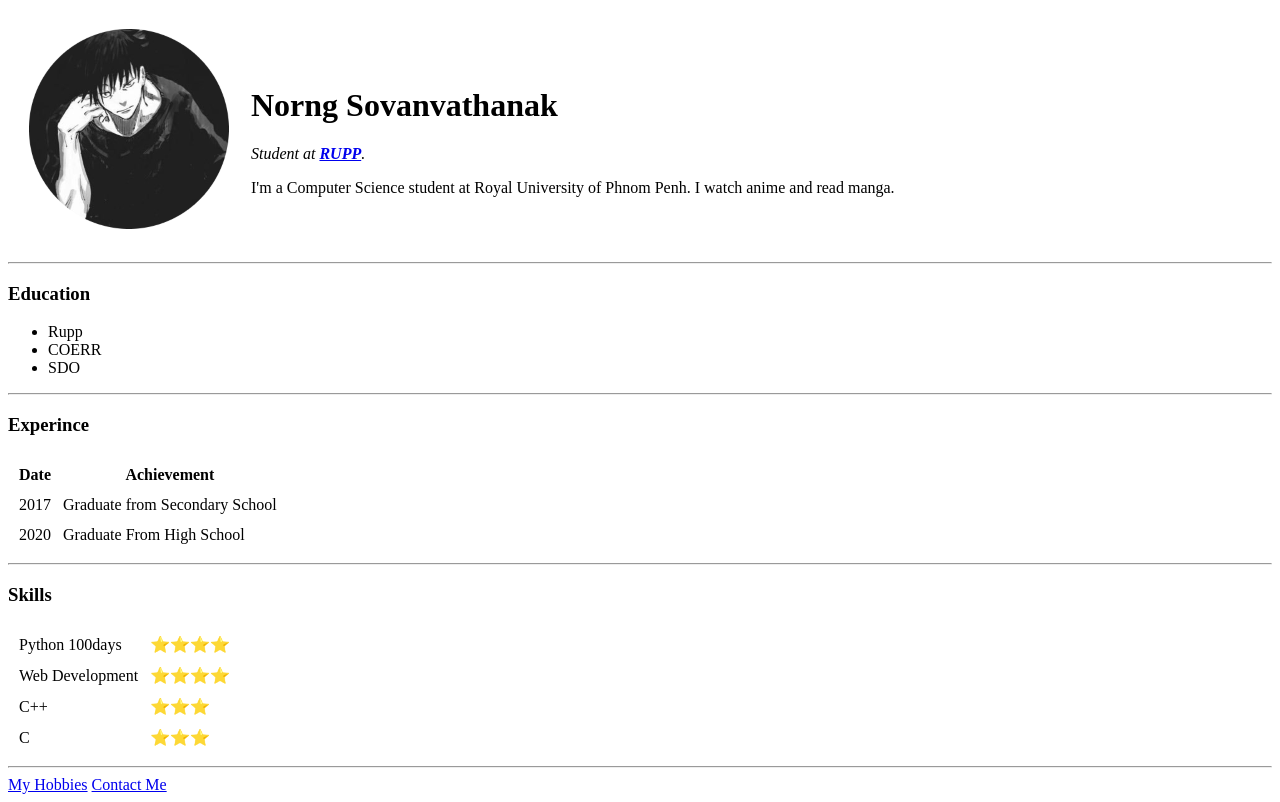
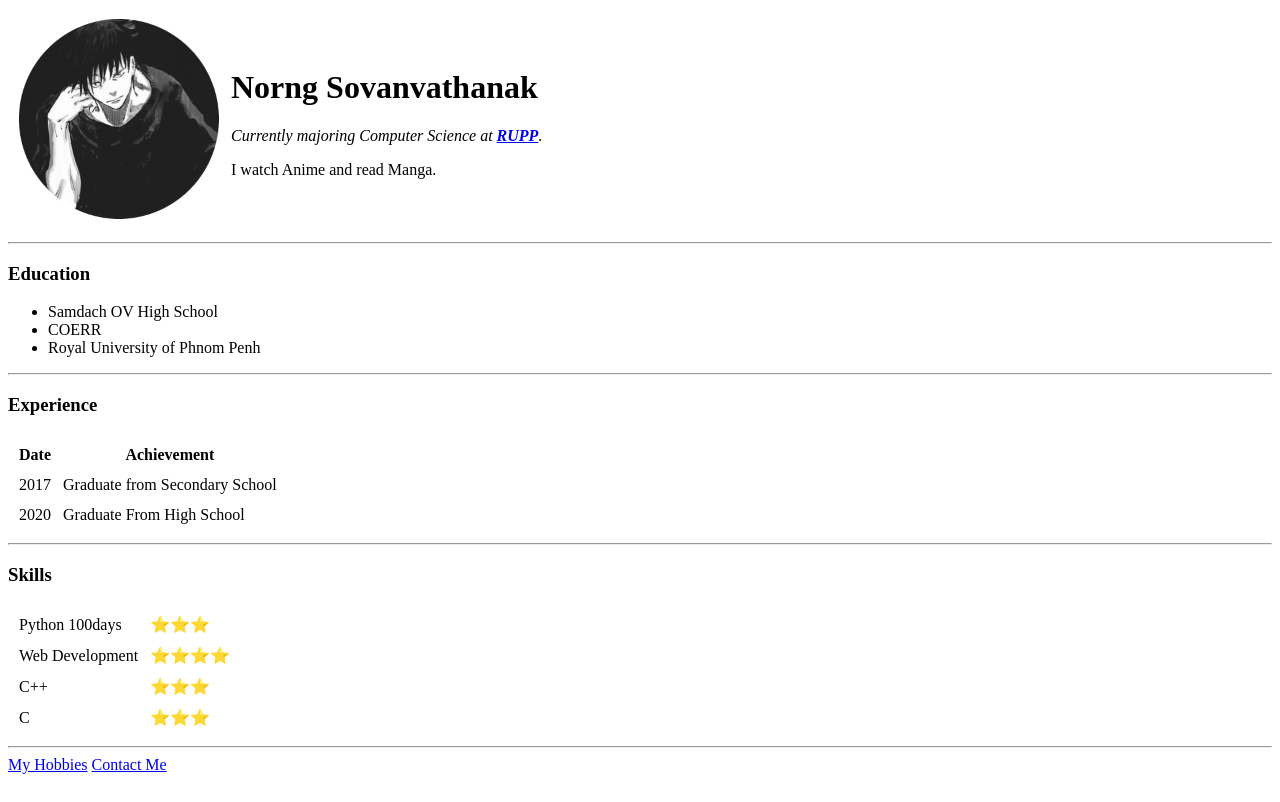
Before and after one commit to Okenshield/cv, a plain HTML site: page index.html in a window 1280 px wide. Drawn offline with Linux system fonts and the light colour scheme.

Commit message:
update index.html

```diff
--- a/index.html
+++ b/index.html
@@ -5,23 +5,23 @@
     <title>Vathanak's Personal Site</title>
   </head>
   <body>
-    <table cellspacing="20">
+    <table cellspacing="10">
       <tr>
         <td><img src="images/twitter_pf.png" alt="vathanak's twitter"></td>
         <td><h1>Norng Sovanvathanak</h1>
-            <p><em>Student at <strong><a href="http://www.rupp.edu.kh/">RUPP</a></strong>.</em></p>
-            <p2>I'm a Computer Science student at Royal University of Phnom Penh. I watch anime and read manga.</p2></td>
+            <p><em>Currently majoring Computer Science at <strong><a href="http://www.rupp.edu.kh/">RUPP</a></strong>.</em></p>
+            <p>I watch Anime and read Manga.</p2></t>
       </tr>
     </table>
     <hr>
     <h3>Education</h3>
     <ul>
-      <li>Rupp</li>
+      <li>Samdach OV High School</li>
       <li>COERR</li>
-      <li>SDO</li>
+      <li>Royal University of Phnom Penh</li>
     </ul>
     <hr>
-    <h3>Experince</h3>
+    <h3>Experience</h3>
     <table  cellspacing="10">
       <thead>
         <th>Date</th>
@@ -49,7 +49,7 @@
             <tbody>
               <tr>
                 <td>Python 100days</td>
-                <td>⭐⭐⭐⭐</td>
+                <td>⭐⭐⭐</td>
 
               </tr>
               <tr>
```
